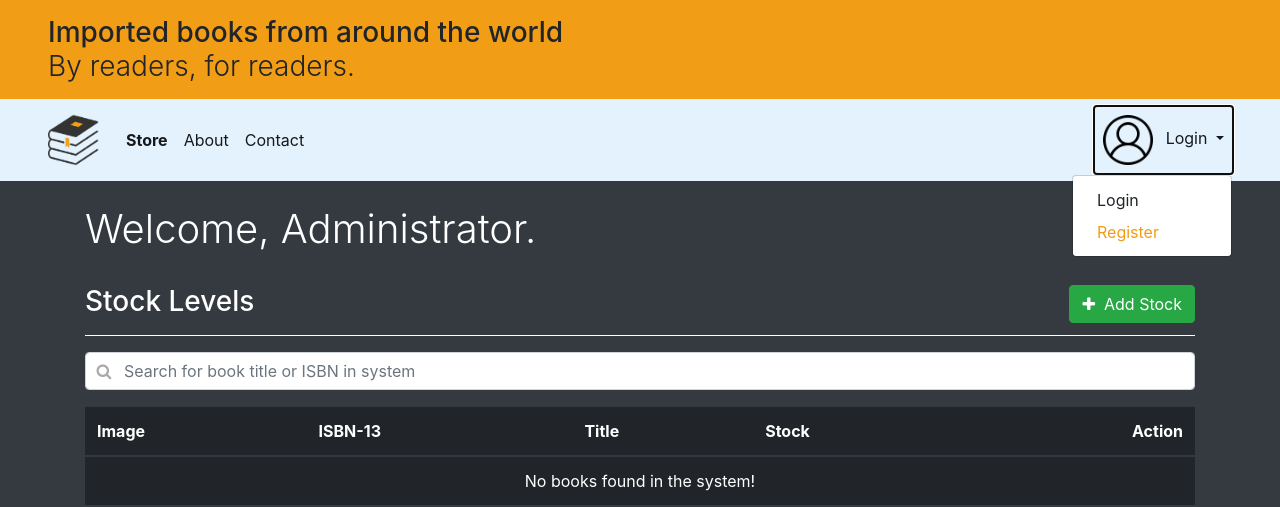
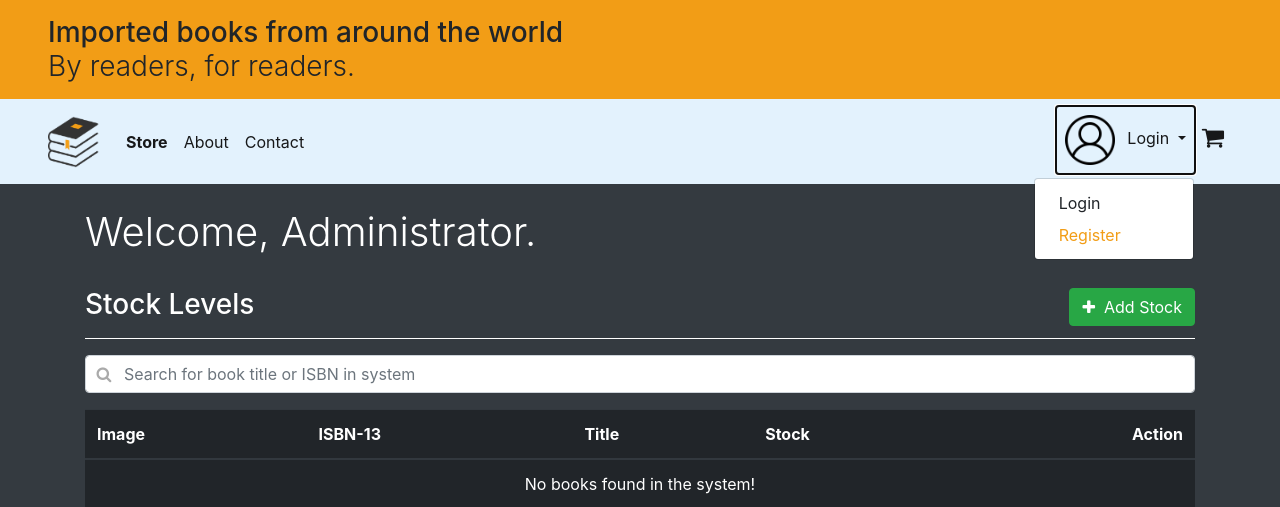
Before and after one commit to lukazio/Group11-BookStore, a PHP site: page /stock_levels.php in a window 1280 px wide, after a click on "Login". Shown: the top 507 px of the page. Run offline with PHP 8.4, Linux system fonts and the light colour scheme; data that the repository does not hold is empty.

Commit message:
Shopping Cart header dropdown (WIP)

```diff
--- a/book_info.php
+++ b/book_info.php
@@ -14,6 +14,11 @@
     <?php
     require 'modules/dbconnect.php';
     include 'modules/header.php';
+    /* UN-COMMENT WHEN THIS PAGE IS DONE
+    if(!isset($_GET['isbn'])){
+        header('Location: home.php');
+        exit();
+    }*/
 
     $isbn = $_GET['isbn'];
 
--- a/modules/header.css
+++ b/modules/header.css
@@ -1,11 +1,13 @@
-#profileDropdownMenu {
+#profileDropdownMenu,
+#cartDropdownMenu {
     display: block;
     visibility: hidden;
     opacity: 0;
     transform: translateY(-20px);
     transition: .5s ease all;
 }
-#profileDropdownMenu.show {
+#profileDropdownMenu.show,
+#cartDropdownMenu.show {
     display: block;
     visibility: visible;
     opacity: 1;
@@ -36,3 +38,13 @@
 .top-banner {
     background-color: #f29d16;
 }
+#cartDropdown {
+    line-height: 45px;
+}
+.cart-dropdown-menu {
+    min-width: 400px;
+    padding: 20px 15px 20px 15px;
+}
+.cart-empty {
+    margin: 0px;
+}
--- a/modules/header.php
+++ b/modules/header.php
@@ -52,6 +52,16 @@ if(!isset($_SESSION))
                 </div>
                 <?php } ?>
             </li>
+            <li class="nav-item active dropdown color-fade" id="cartDropdownContainer">
+                <a class="nav-link h4" href="" id="cartDropdown" role="button" data-toggle="dropdown" aria-haspopup="true" aria-expanded="false">
+                    <i class="fa fa-shopping-cart"></i>
+                </a>
+                <ul class="dropdown-menu dropdown-menu-right cart-dropdown-menu" id="cartDropdownMenu">
+                    <li class="text-center">
+                        <p class="cart-empty">Your shopping cart is empty!</p>
+                    </li>
+                </ul>
+            </li>
         </ul>
     </div>
 </nav>
--- a/stock_levels.php
+++ b/stock_levels.php
@@ -63,7 +63,7 @@
                                             . '<div class="btn-group">'
                                                 . '<a href="edit_book.php?isbn='.$row['isbn'].'" class="btn btn-info"><i class="fa fa-pencil"></i>&nbsp; Details</a>'
                                                 . '<button type="button" class="btn btn-info dropdown-toggle dropdown-toggle-split" data-toggle="dropdown" aria-haspopup="true" aria-expanded="false"></button>'
-                                                . '<div class="dropdown-menu py-1">'
+                                                . '<div class="dropdown-menu dropdown-menu-right py-1">'
                                                     . '<form action="action/delete_book_action.php" method="post">'
                                                         . '<button type="submit" name="deletebook_submit" value="'.$row['isbn'].'" onclick="return confirm(\'Confirm delete book '.$row['title'].'?\')" class="btn btn-link text-danger py-0"><i class="fa fa-times"></i>&nbsp; Delete</button>'
                                                     . '</form>'
```
